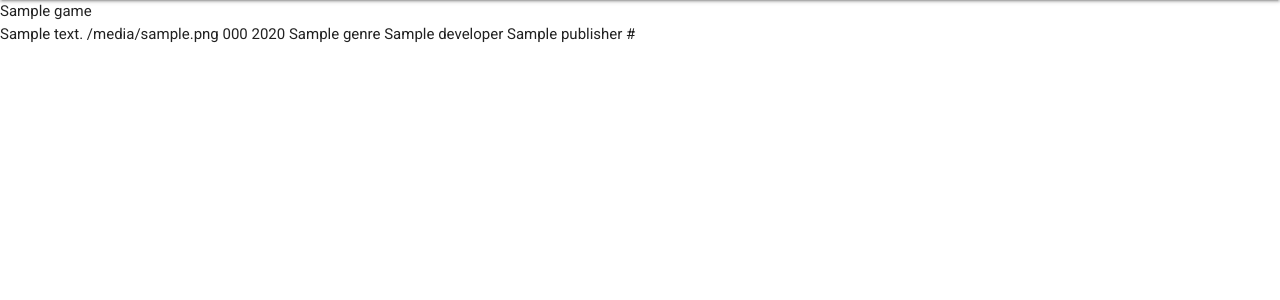
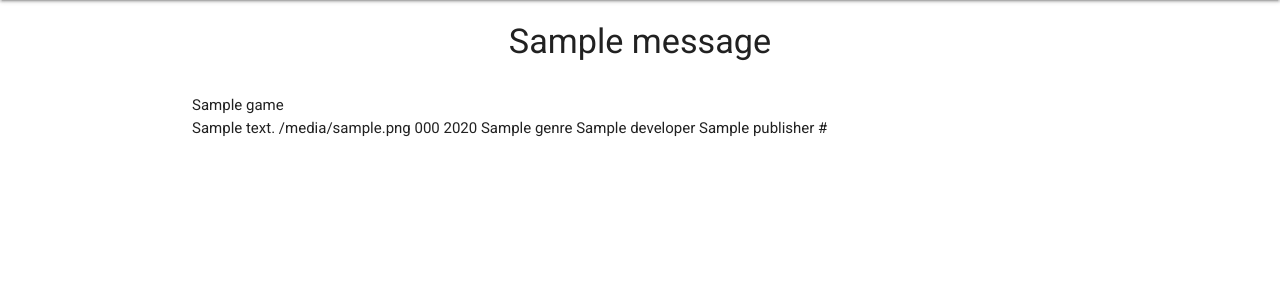
Before and after one commit to MihaelaVacarus/Couch-Co-Op-DB, a Flask app: page / in a window 1280 px wide. Shown: the part 64-364 px from the top of the page. Run offline with Flask 2, Linux system fonts and the light colour scheme; one stand-in notice (Sample message) is shown; a database or web service that is not in the repository returns one stand-in record (values such as "Sample title"); some libraries are stand-ins or nearby versions.

Commit message:
Add Flash messages structure

```diff
--- a/templates/base.html
+++ b/templates/base.html
@@ -54,8 +54,25 @@
         </ul>
     </header>
 
+    <section>
+        <!-- Flash messages -->
+        {% with messages = get_flashed_messages() %}
+            {% if messages %}
+                {% for message in messages %}
+                    <div class="row flashes">
+                        <h4 class="center-align">{{ message }}</h4>
+                    </div>
+                {% endfor %}
+            {% endif %}
+        {% endwith %}
+    </section>
+
+    <main class="container">
+
     {% block content %}
     {% endblock %}
+
+    </main>
 
     <script src="https://code.jquery.com/jquery-3.6.0.min.js"
         integrity="sha256-/xUj+3OJU5yExlq6GSYGSHk7tPXikynS7ogEvDej/m4=" crossorigin="anonymous"></script>
```
